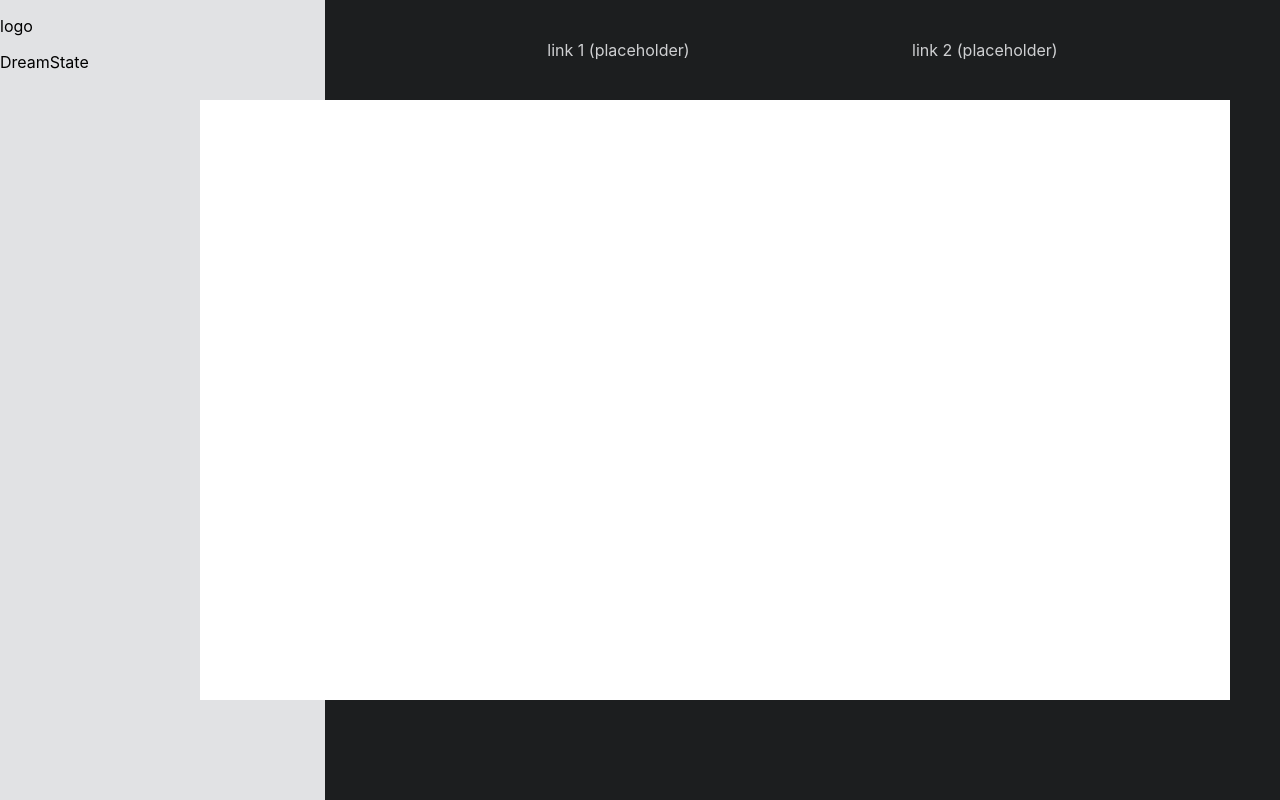
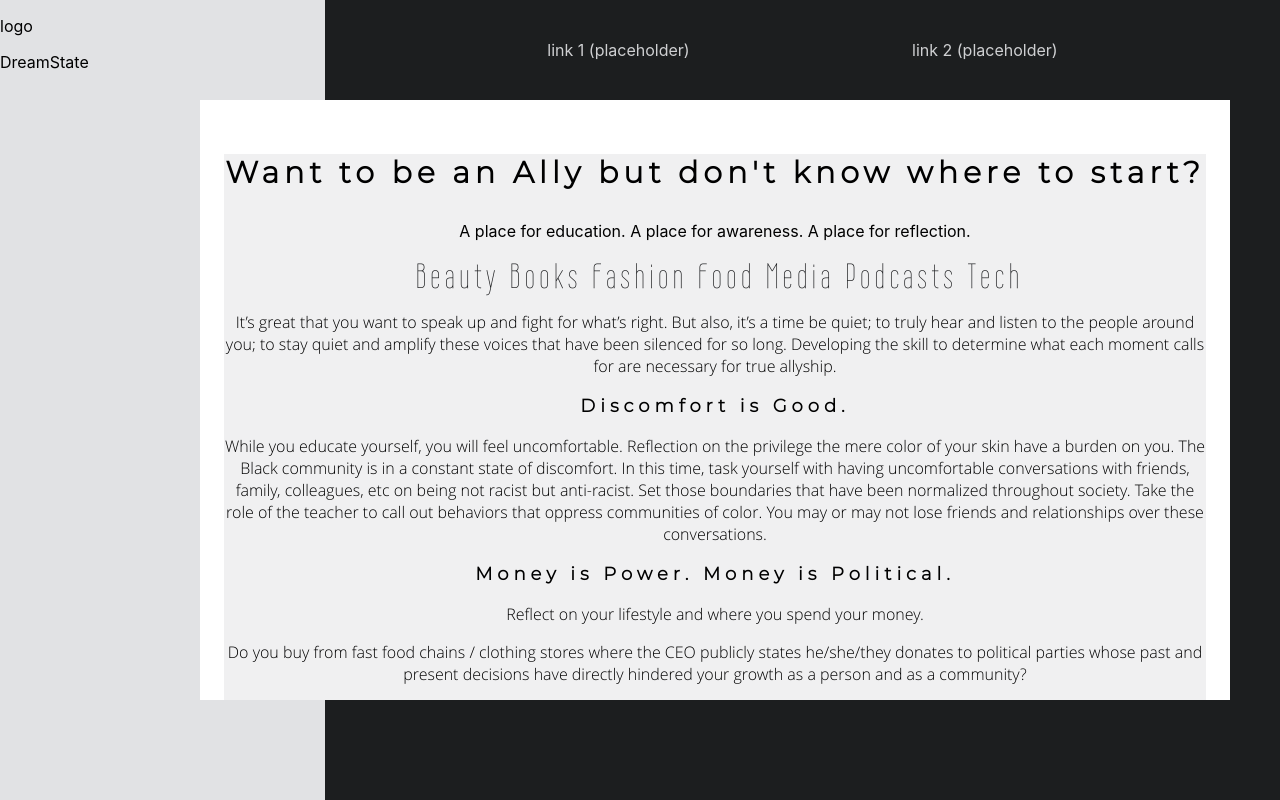
Before and after one commit to llukkah/DreamState, a React (Create React App) app in the folder client/: page /Interpret in a window 1280 px wide. Built offline with nearby package versions, Linux system fonts and the light colour scheme.

Commit message:
Added interpret main page

```diff
--- /dev/null
+++ b/client/src/Components/Interpret.css
@@ -0,0 +1,34 @@
+.interpret-body {
+    text-align: center;
+    background-color: rgba(225, 226, 228, 0.5);
+    /* width: 70vw; */
+}
+
+.interpret-title {
+    font-family: 'Montserrat-Light';
+    letter-spacing: 5px;
+    font-size: 30px;
+    font-weight: 700;
+}
+.interpret-main-title-2 {
+    font-family: 'Montserrat-Light';
+    margin-top: 0;
+}
+.interpret-main-header {
+    letter-spacing: 5px;
+    font-size: 18px;
+    font-family: 'Montserrat-Light';
+    font-weight: 700;
+}
+
+.interpret-text {
+    font-family: "OpenSans-Light", sans-serif;
+}
+
+.interpret-links {
+    font-size: 35px;
+    color: #1D1E20;
+    letter-spacing: 5px;
+    /* margin-top: 30px; */
+    margin-left: 10px;
+}
--- a/client/src/Components/Interpret.jsx
+++ b/client/src/Components/Interpret.jsx
@@ -0,0 +1,44 @@
+
+import React from "react";
+import "./Interpret.css";
+import "./Shared/Layout.css";
+import { Link } from "react-router-dom";
+
+export default function Interpret () {
+
+    return (
+<div class="interpret-body">
+    <p class="interpret-title">Want to be an Ally but don't know where to start?</p>
+    <p class="interpret-title-2">A place for education.  A place for awareness.  A place for reflection.</p>
+<Link to="/Beauty" class="interpret-links">Beauty</Link>
+<Link to="/Books" class="interpret-links">Books</Link>
+<Link to="/Fashion" class="interpret-links">Fashion</Link>
+<Link to="/Food" class="interpret-links">Food</Link>
+<Link to="/Media" class="interpret-links">Media</Link>
+<Link to="/Podcast" class="interpret-links">Podcasts</Link>
+<Link to="/Tech" class="interpret-links">Tech</Link>
+
+<p class="interpret-text">It’s great that you want to speak up and fight for what’s right.  But also, it’s a time be quiet;  to truly hear and listen to the people around you; to stay quiet and amplify these voices that have been silenced for so long.  Developing the skill to determine what each moment calls for are necessary for true allyship.</p>
+
+<p class="interpret-main-header">Discomfort is Good.</p>
+<p class="interpret-text">While you educate yourself, you will feel uncomfortable.  Reflection on the privilege the mere color of your skin have a burden on you.  The Black community is in a constant state of discomfort.  In this time, task yourself with having uncomfortable conversations with friends, family, colleagues, etc on being not racist but anti-racist. Set those boundaries that have been normalized throughout society.  Take the role of the teacher to call out behaviors that oppress communities of color.  You may or may not lose friends and relationships over these conversations.</p>
+
+<p class="interpret-main-header">Money is Power. Money is Political.</p>
+<p class="interpret-text">Reflect on your lifestyle and where you spend your money.</p>
+<p class="interpret-text">Do you buy from fast food chains / clothing stores where the CEO publicly states he/she/they donates to political parties whose past and present decisions have directly hindered your growth as a person and as a community?</p>
+<p class="interpret-text">	What festivals, concerts, movies or other forms of entertainment degrade the image of POC/marginalized communities?  Support of independent artists whose stories are real and authentic will become the norm if it is supported and demanded.</p>
+<p class="interpret-text">	It’s imperative to do research and be mindful of where our money goes.  </p>
+
+<p class="interpret-text">That’s the bottom dollar.</p>
+
+<p class="interpret-main-header">Use Your Privilege.</p>
+<p class="interpret-text">It is obvious that not everyone has the same amount of privilege.  Use whatever privilege life has granted you.</p>
+<p class="interpret-text">Can you vote? Vote for progressive change.</p>
+<p class="interpret-text">Own a car?  Offer rides to make sure people get to their destination safely, drop off resources and supplies to organizations / protests / gatherings.</p>
+<p class="interpret-text">Access to a phone?  Call to senators to demand change, state attorneys to demand justice from criminal cops.</p>
+<p class="interpret-text">Mobile in any shape or form?  Join a protest and show your solidarity and support against the killing of black people.</p>
+
+
+</div>
+    );
+}
--- a/client/src/Components/Main.jsx
+++ b/client/src/Components/Main.jsx
@@ -8,6 +8,7 @@ import Fashion from "./Fashion.jsx"
 import Media from "./Media.jsx"
 import Podcasts from "./Podcasts.jsx"
 import Tech from "./Tech.jsx"
+import Interpret from "./Interpret.jsx"
 
 const Main = () => {
   return (
@@ -21,6 +22,7 @@ const Main = () => {
         <Route exact path="/Media" render={() => <Media />} />
         <Route exact path="/Podcast" render={() => <Podcasts />} />
         <Route exact path="/Tech" render={() => <Tech />} />
+        <Route exact path="/Interpret" render={() => <Interpret />} />
       </Layout>
     </>
   );
```
Also changed, not shown: 1 other file (tests, documents, lock files or other folders).
